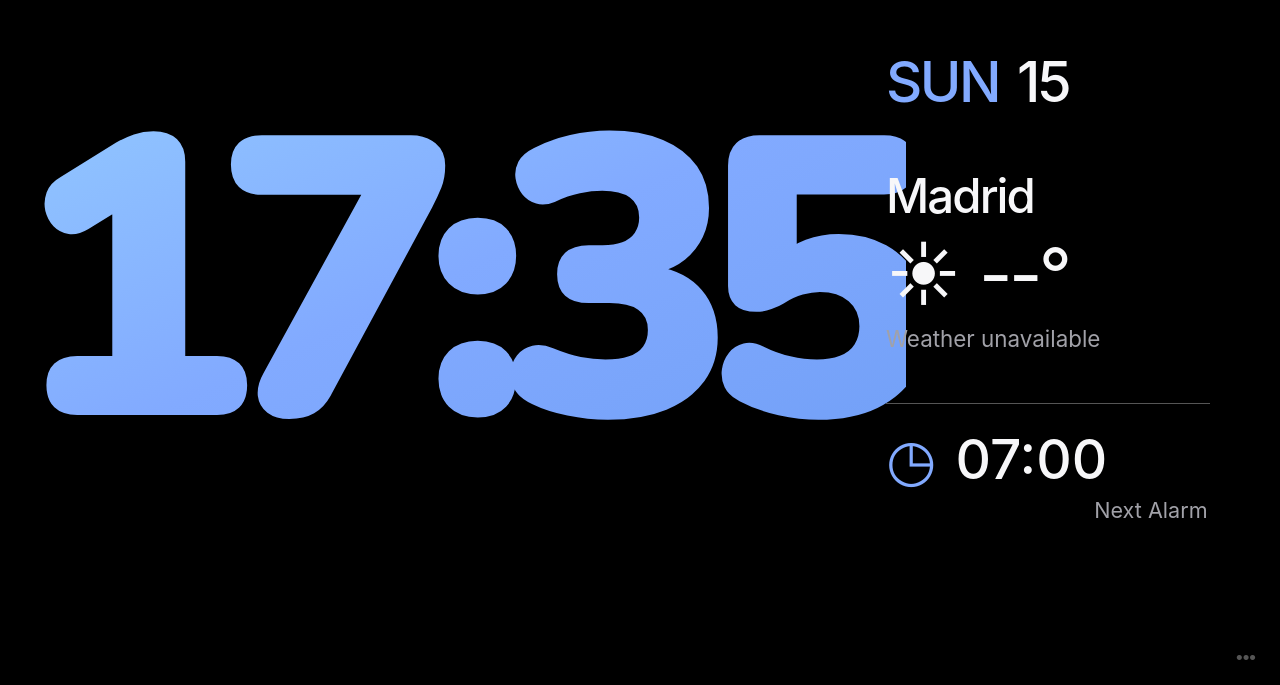
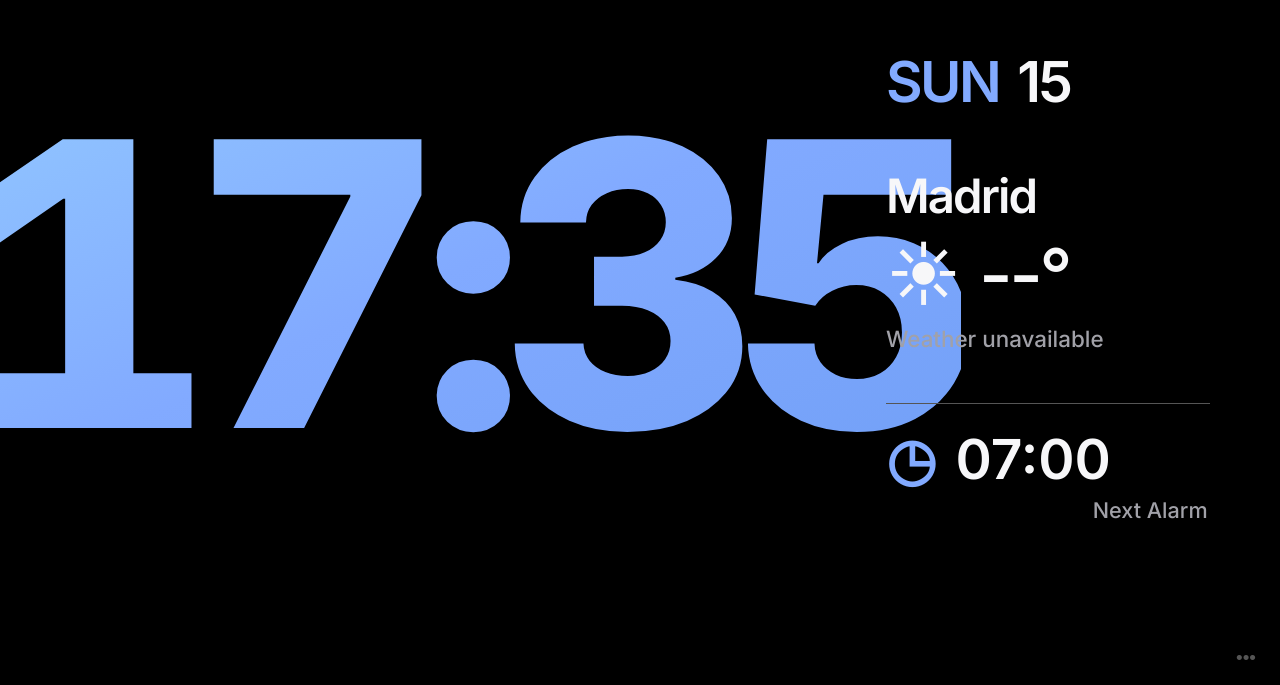
Before and after one commit to vielreymonforte-lab/redmi-standby-clock, a plain HTML site: page index.html in a window 1280 px wide. Shown: the part 115-800 px from the top of the page. Drawn offline with nearby package versions, Linux system fonts and the light colour scheme; no server answers.

Commit message:
Update style.css

```diff
--- a/style.css
+++ b/style.css
@@ -1,9 +1,9 @@
-@import url("https://fonts.googleapis.com/css2?family=Nunito:wght@700;800;900&display=swap");
+@import url("https://fonts.googleapis.com/css2?family=Inter:wght@500;600;700;800;900&display=swap");
 
 * { box-sizing: border-box; }
 :root { --blue: #82aaff; --white: #f7f7f9; --muted: #a1a1a8; }
 html, body { margin: 0; width: 100%; height: 100%; background: #000; color: var(--white); overflow: hidden; }
-body { min-height: 100vh; min-height: 100dvh; font-family: -apple-system, BlinkMacSystemFont, "SF Pro Display", "Helvetica Neue", Arial, sans-serif; }
+body { min-height: 100vh; min-height: 100dvh; font-family: "Inter", -apple-system, BlinkMacSystemFont, "Helvetica Neue", Arial, sans-serif; }
 .screen {
   position: relative; width: 100vw; height: 100vh; height: 100dvh; background: #000;
   display: grid; grid-template-columns: 2.12fr 0.88fr; align-items: center;
@@ -11,15 +11,15 @@ body { min-height: 100vh; min-height: 100dvh; font-family: -apple-system, BlinkM
 }
 .clock-side { min-width: 0; display: flex; align-items: center; justify-content: center; }
 .clock {
-  font-family: "Nunito", -apple-system, BlinkMacSystemFont, "SF Pro Rounded", sans-serif;
+  font-family: "Inter", -apple-system, BlinkMacSystemFont, sans-serif;
   color: var(--blue);
   background: linear-gradient(155deg, #91c6ff 0%, #82aaff 48%, #72a0f7 100%);
   -webkit-background-clip: text;
   background-clip: text;
   -webkit-text-fill-color: transparent;
-  font-weight: 900;
-  letter-spacing: -.085em;
-  line-height: .82;
+  font-weight: 800;
+  letter-spacing: -.065em;
+  line-height: .92;
   white-space: nowrap;
   font-variant-numeric: tabular-nums;
   font-size: clamp(5.5rem, min(31vw, 57vh), 28rem);
@@ -28,16 +28,16 @@ body { min-height: 100vh; min-height: 100dvh; font-family: -apple-system, BlinkM
   height: 75%; min-height: 0; display: flex; flex-direction: column;
   justify-content: space-between; padding: 1.5vh 0;
 }
-.date { display: flex; align-items: baseline; gap: .32em; font-size: clamp(1.25rem, 4.4vw, 4rem); font-weight: 550; letter-spacing: -.045em; white-space: nowrap; }
+.date { display: flex; align-items: baseline; gap: .32em; font-size: clamp(1.25rem, 4.4vw, 4rem); font-weight: 600; letter-spacing: -.045em; white-space: nowrap; }
 #weekday { color: var(--blue); }
 .weather { display: flex; flex-direction: column; gap: clamp(2px, .7vh, 10px); }
-.city { font-size: clamp(1.15rem, 3.7vw, 3.4rem); font-weight: 550; letter-spacing: -.04em; }
+.city { font-size: clamp(1.15rem, 3.7vw, 3.4rem); font-weight: 600; letter-spacing: -.04em; }
 .weather-main { display: flex; align-items: center; gap: clamp(8px, 1.4vw, 20px); }
 .weather-icon { font-size: clamp(2rem, 5.5vw, 4.5rem); line-height: 1; }
-.temperature { font-size: clamp(2rem, 5.7vw, 4.8rem); font-weight: 430; letter-spacing: -.05em; white-space: nowrap; }
+.temperature { font-size: clamp(2rem, 5.7vw, 4.8rem); font-weight: 500; letter-spacing: -.05em; white-space: nowrap; }
 .condition { color: var(--muted); font-size: clamp(.8rem, 1.8vw, 1.4rem); }
 .alarm { border-top: 1px solid #555; padding-top: clamp(12px, 2.5vh, 28px); }
-.alarm-main { display: flex; align-items: center; gap: clamp(10px, 1.5vw, 22px); font-size: clamp(1.5rem, 4.3vw, 3.5rem); font-weight: 500; white-space: nowrap; }
+.alarm-main { display: flex; align-items: center; gap: clamp(10px, 1.5vw, 22px); font-size: clamp(1.5rem, 4.3vw, 3.5rem); font-weight: 600; white-space: nowrap; }
 .alarm-icon { color: var(--blue); font-size: 1.05em; }
 .alarm-caption { color: var(--muted); text-align: right; font-size: clamp(.75rem, 1.8vw, 1.35rem); margin-top: 3px; padding-right: 2px; }
 .settings-button { position: absolute; right: 12px; bottom: 8px; color: #555; background: transparent; border: 0; font-size: 19px; padding: 8px 12px; }
@@ -50,7 +50,7 @@ header h1 { margin: 0 0 18px; font-size: 21px; }
 input[type=checkbox] { width: 22px; height: 22px; accent-color: var(--blue); }
 input[type=time] { background: #29292e; border: 1px solid #45454b; border-radius: 8px; color: white; padding: 8px; color-scheme: dark; }
 .disclaimer { color: #aaa; font-size: 12px; line-height: 1.5; }
-.save { width: 100%; border: 0; border-radius: 99px; padding: 12px; background: var(--blue); color: #07101f; font-weight: 650; }
+.save { width: 100%; border: 0; border-radius: 99px; padding: 12px; background: var(--blue); color: #07101f; font-weight: 700; }
 @media (orientation: portrait) {
   .screen { grid-template-columns: 1fr; grid-template-rows: 1fr auto; gap: 3vh; padding: 7vw 7vw 10vh; }
   .clock { font-size: clamp(5rem, 23vw, 12rem); }
@@ -63,5 +63,5 @@ input[type=time] { background: #29292e; border: 1px solid #45454b; border-radius
 @media (max-height: 390px) and (orientation: landscape) {
   .screen { padding-top: 3vh; padding-bottom: 3vh; }
   .details-side { height: 85%; }
-  .clock { font-size: min(30vw, 59vh); }
+  .clock { font-size: min(31vw, 58vh); }
 }
```
